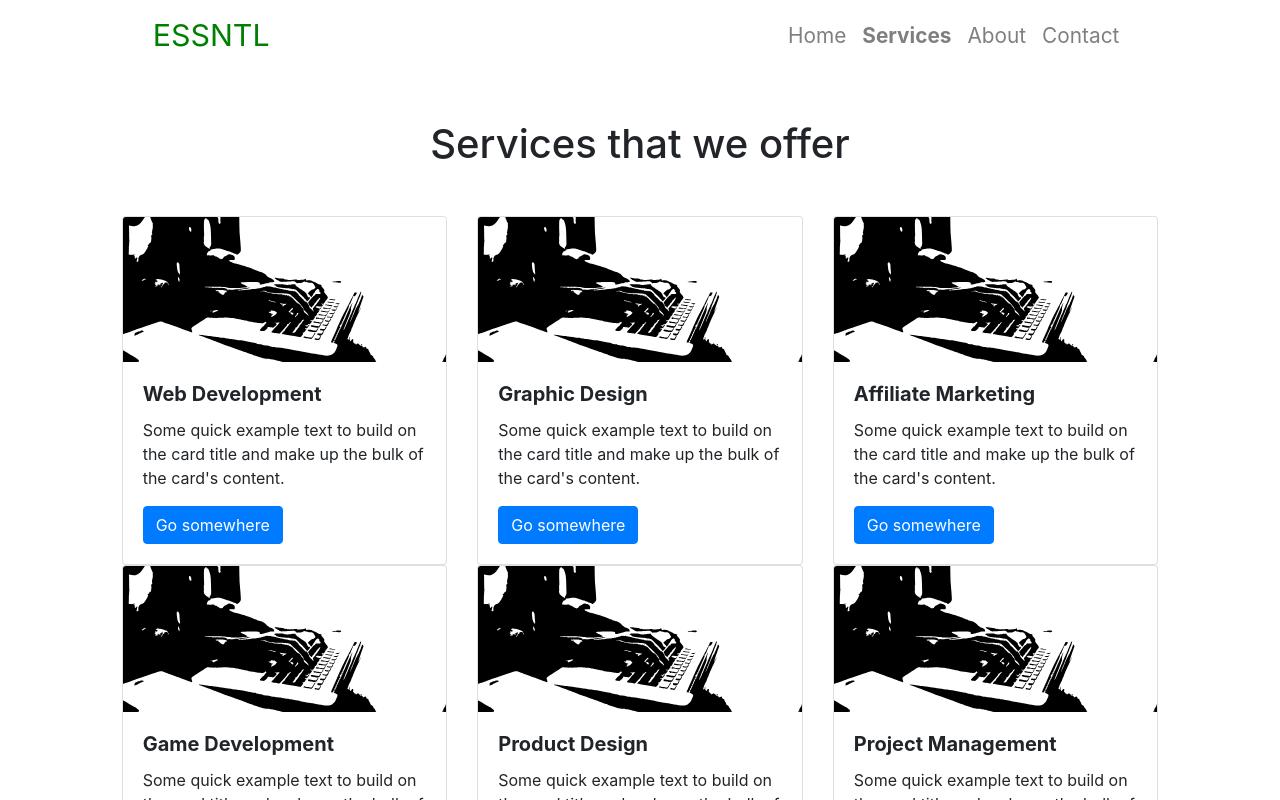
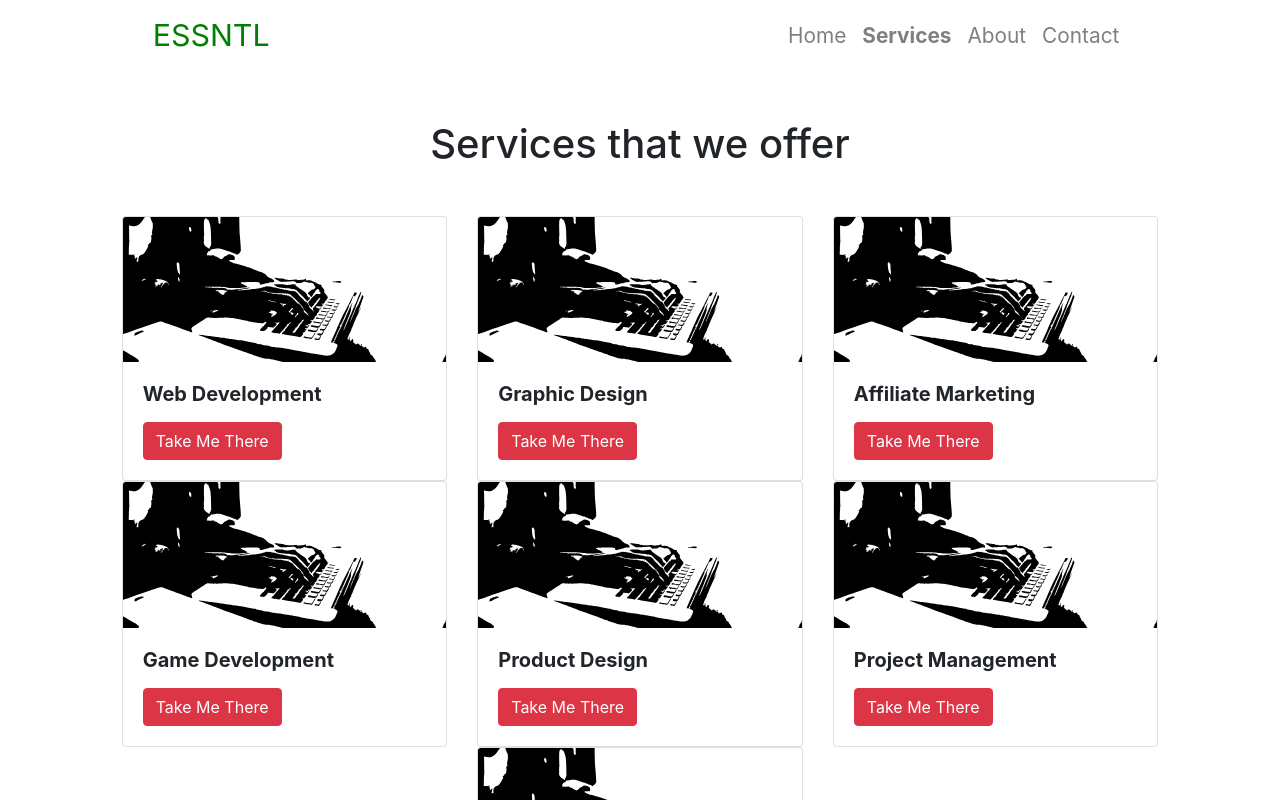
Before and after one commit to maurya512/reponsive-webdesign, a React (Create React App) app: page /services in a window 1280 px wide. Shown: the top 800 px of the page. Built offline with nearby package versions, Linux system fonts and the light colour scheme.

Commit message:
added description to the button

```diff
--- a/src/Card.js
+++ b/src/Card.js
@@ -9,8 +9,9 @@ function Card(props) {
                     <img src={props.imgsrc} class="card-img-top" alt="img src" />
                     <div class="card-body">
                         <h5 class="card-title font-weight-bold">{props.title}</h5>
-                        <p class="card-text">Some quick example text to build on the card title and make up the bulk of the card's content.</p>
-                        <NavLink to='/' class="btn btn-primary">Go somewhere</NavLink>
+                        <p class="card-text">{props.description}</p>
+                        <NavLink
+                            to='/contact' class="btn btn-danger">Take Me There</NavLink>
                     </div>
                 </div>
             </div>
```
